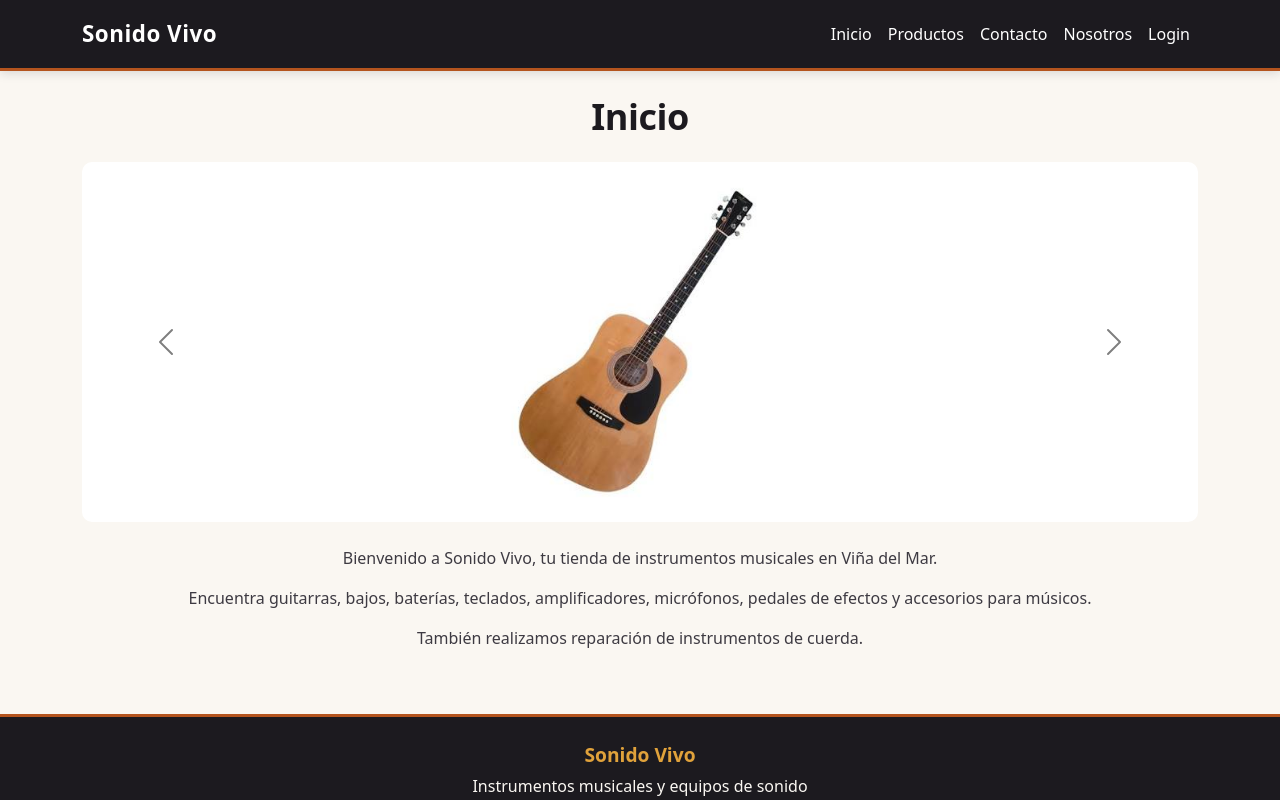
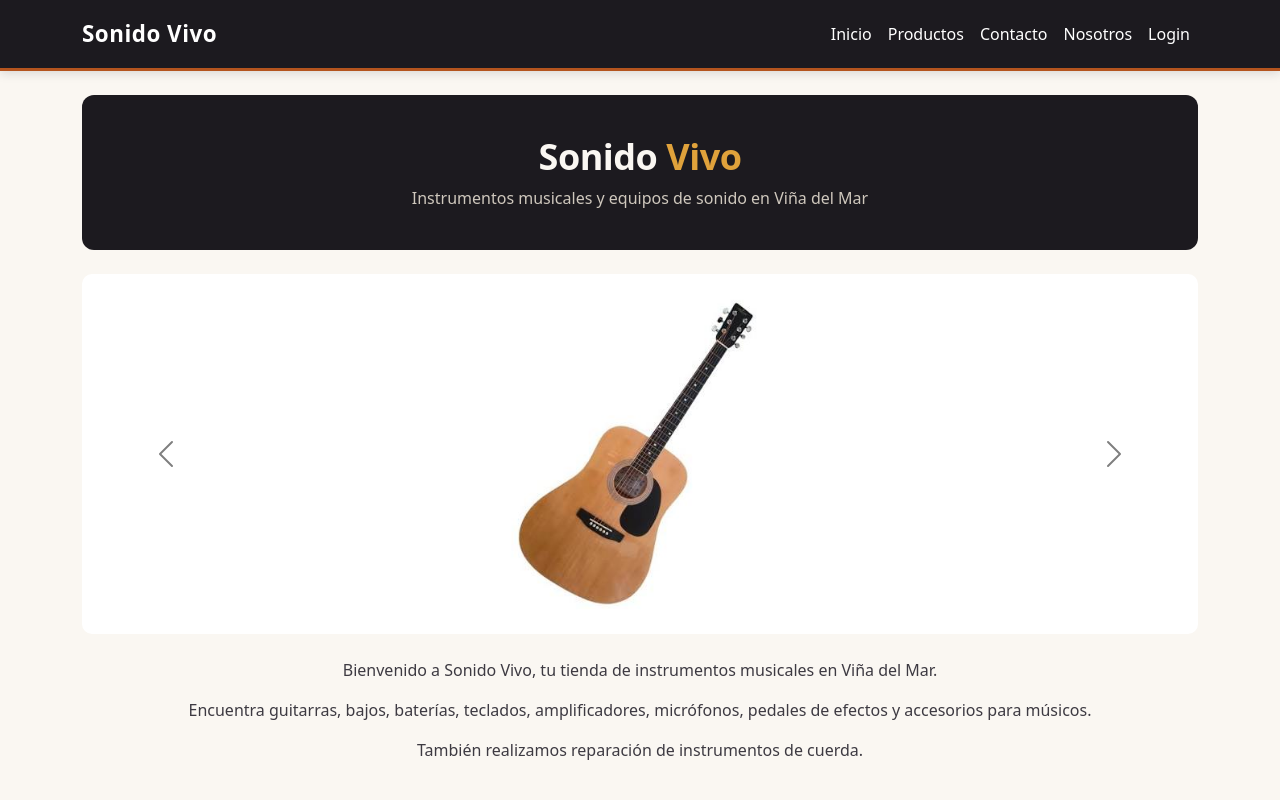
Before and after one commit to SYST3M644/SONIDO_VIVO_PROJECTO, a React (Vite) app: page / in a window 1280 px wide. Shown: the top 800 px of the page. Built offline with nearby package versions, Linux system fonts and the light colour scheme.

Commit message:
Portada de bienvenida y titulos con acento de la marca

```diff
--- a/src/App.css
+++ b/src/App.css
@@ -95,3 +95,31 @@
     margin-top: 12px;
     margin-bottom: 0;
 }
+
+.portada {
+    background-color: var(--sv-carbon);
+    color: var(--sv-crema);
+    border-radius: 12px;
+    padding: 40px 24px;
+}
+
+.portada h1 {
+    color: var(--sv-crema);
+    margin-bottom: 8px;
+}
+
+.portada .destacado {
+    color: var(--sv-laton);
+}
+
+.portada p {
+    color: #cfc8bd;
+    margin-bottom: 0;
+}
+
+.titulo-seccion {
+    display: inline-block;
+    padding-bottom: 8px;
+    border-bottom: 3px solid var(--sv-caoba);
+    margin-bottom: 24px;
+}
--- a/src/paginas/DetalleProducto.tsx
+++ b/src/paginas/DetalleProducto.tsx
@@ -97,7 +97,7 @@ function DetalleProducto(){
     return(
 
         <div className="container mt-4">
-            <h1>Detalle del Producto</h1>
+            <h1 className="titulo-seccion">Detalle del Producto</h1>
 
             <img
                 src={producto?.imagen}
--- a/src/paginas/Inicio.tsx
+++ b/src/paginas/Inicio.tsx
@@ -1,7 +1,11 @@
 function Inicio() {
     return(
         <div className="container mt-4">
-            <h1>Inicio</h1>
+            <div className="portada">
+                <h1>Sonido <span className="destacado">Vivo</span></h1>
+
+                <p>Instrumentos musicales y equipos de sonido en Viña del Mar</p>
+            </div>
 
             <div id="carruselSonidoVivo" className="carousel slide mt-4" data-bs-ride="carousel" data-bs-theme="dark">
                 <div className="carousel-inner">
--- a/src/paginas/Nosotros.tsx
+++ b/src/paginas/Nosotros.tsx
@@ -1,7 +1,7 @@
 function Nosotros(){
     return(
         <div className="container mt-4">
-            <h1>Nosotros</h1>
+            <h1 className="titulo-seccion">Nosotros</h1>
 
             <p>
                 Sonido Vivo es una tienda especializada en instrumentos musicales,
--- a/src/paginas/Producto.tsx
+++ b/src/paginas/Producto.tsx
@@ -3,7 +3,7 @@ import CardProductos from "../componentes/moleculas/CardProductos"
 function Productos(){
     return(
         <div className="container mt-4">
-            <h1>Productos</h1>
+            <h1 className="titulo-seccion">Productos</h1>
 
             <div className="d-flex flex-wrap justify-content-center gap-3">
 
```
